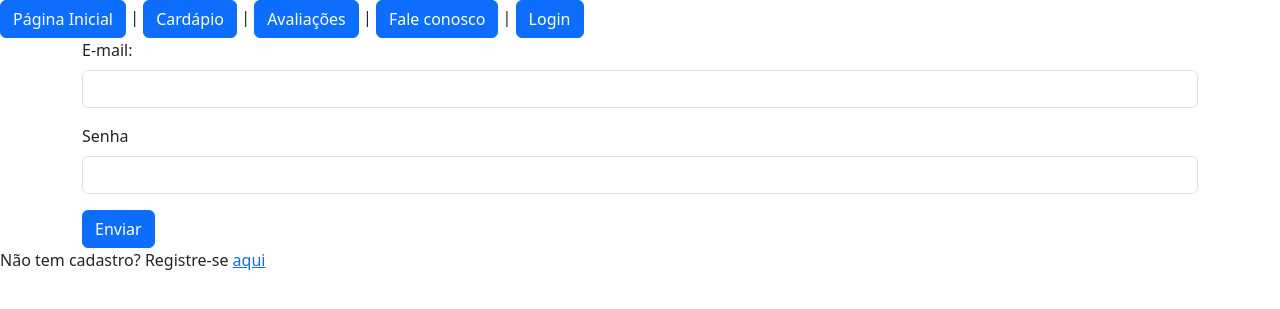
After one commit to allysonEscolar/pizzaria, a Flask app: page /login in a window 1280 px wide. The commit adds this page. Shown: the top 309 px of the page. Run offline with Flask 3, Linux system fonts and the light colour scheme.

```diff
--- a/app.py
+++ b/app.py
@@ -1,20 +1,61 @@
-from flask import Flask, render_template, json
+from flask import Flask, render_template, flash, redirect, request, url_for
 
 app = Flask(__name__)
+app.config['SECRET_KEY'] = 'sua-palavra-secreta'
 
 @app.route('/')
 def index():
     return render_template('index.html')
 
-@app.route('/cardapio')
+@app.route("/cardapio")
 def cardapio():
     return render_template('cardapio.html')
 
 @app.route('/avaliacoes')
 def avaliacoes():
-    arquivo = open("static/dados.json")
-    dados = json.load(arquivo)
+    dados = [{'cliente': 'Alba', 'nota': 3},
+             {'cliente': 'Maria', 'nota': 5},
+             {'cliente': 'João', 'nota': 2}
+            ]
     return render_template('avaliacoes.html', dados=dados)
 
-if __name__ == '__main__':
-    app.run()
+@app.route('/login')
+def login():
+    return render_template('login.html')
+
+@app.route('/autenticar', methods=['POST'])
+def autenticar():
+    email = request.form["email"]
+    senha = request.form["senha"]
+    if (email=="admin@email.com" and senha=="123"):
+        return 'Bem vindo admin'
+    else:
+        flash('E-mail ou senha inválidos', 'danger')
+        flash('Tente novamente', 'warning')
+
+        return redirect(url_for('login'))
+        #return redirect('/login2')
+
+@app.route('/cadastro_usuarios', methods=['GET', 'POST'])
+def cadastro_usuarios():
+    if request.method=='GET':
+        return render_template('cadastro_usuarios.html')
+    else:
+        nome = request.form['nome']
+        email = request.form['email']
+        senha = request.form['senha']
+        csenha = request.form['csenha']
+
+        if nome == '' or email == '' or senha == '' or senha != csenha:
+            if nome == '':
+                flash('Campo nome não pode ser vazio', 'danger')
+            if email == '':
+                flash('Campo email não pode ser vazio', 'danger')
+            if senha == '':
+                flash('Campo senha não pode ser vazio', 'danger')
+            if senha != csenha:
+                flash('As senhas não conferem', 'danger')
+        else:
+            flash('Dados cadastrados com sucesso!', 'success')
+
+        return redirect(url_for('cadastro_usuarios'))
--- a/templates/base.html
+++ b/templates/base.html
@@ -10,13 +10,13 @@
 </head>
 
 <body>
-    <nav class="nav" >
-        <a class="nav-link active" href="{{url_for('index')}}">Página Inicial </a>
-        <a class="nav-link" href="{{url_for('cardapio')}}">Cardápio</a>
-        <a class="nav-link" href="{{url_for('avaliacoes')}}">Avaliações </a>
-        <a class="nav-link" href="#">Fale conosco</a>
-        <a class="nav-link" href="#">Login</a>
-    </nav>
+    <nav>
+        <a href="{{url_for('index')}}" class="btn btn-primary">Página Inicial</a> |
+        <a href="{{url_for('cardapio')}}" class="btn btn-primary">Cardápio</a> |
+        <a href="{{url_for('avaliacoes')}}" class="btn btn-primary">Avaliações</a> |
+        <a href="#" class="btn btn-primary">Fale conosco</a> |
+        <a href="{{url_for('login')}}" class="btn btn-primary">Login</a>
+     </nav>
 
     <main>
         {% block conteudo %}
--- /dev/null
+++ b/templates/login.html
@@ -0,0 +1,22 @@
+{% extends "base.html" %}
+
+{% block conteudo %}
+
+<div class="container">
+<form action="{{url_for('autenticar')}}" method="post">
+    <div class="mb-3">
+      <label for="usuario" class="form-label">E-mail: </label>
+      <input type="email" class="form-control" id="exampleInputEmail1" name="email" aria-describedby="emailHelp">
+    </div>
+    <div class="mb-3">
+      <label for="exampleInputPassword1" class="form-label">Senha</label>
+      <input type="password" class="form-control" name="senha" id="exampleInputPassword1">
+    </div>
+    <button type="submit" class="btn btn-primary">Enviar</button>
+  </form>
+</div>
+
+<p>
+  Não tem cadastro? Registre-se <a href="{{url_for('cadastro_usuarios')}}">aqui</a>
+</p>
+{% endblock %}
```
Also changed, not shown: templates/cadastro_usuarios.html (added, +12 -0 lines), 1 other file.
